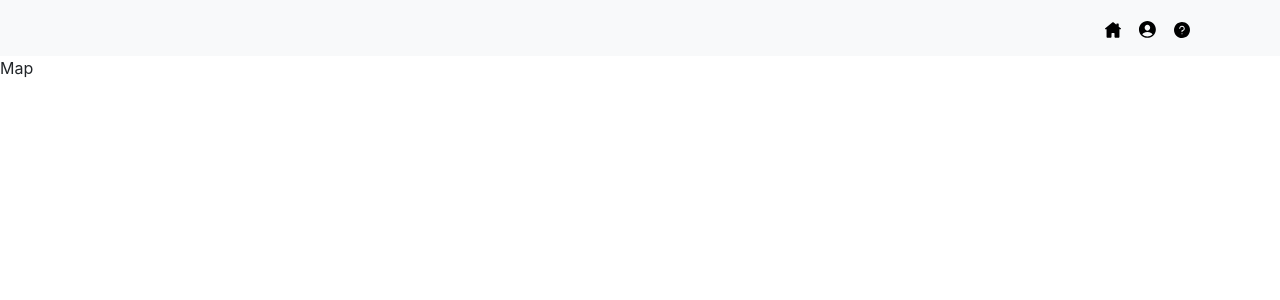
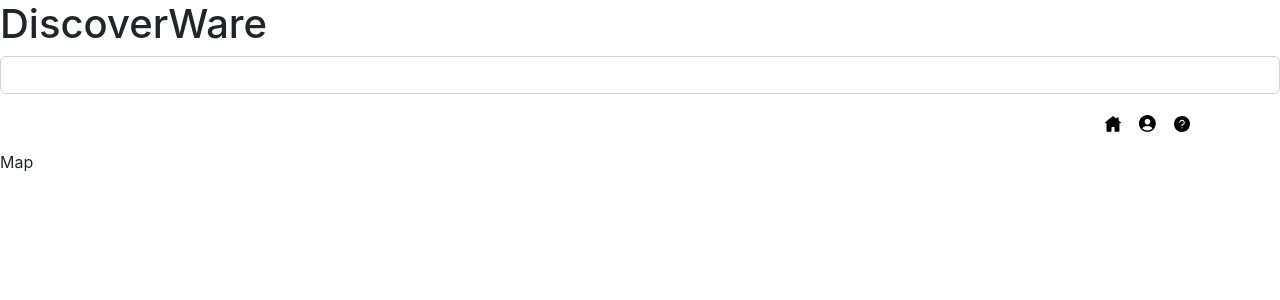
Before and after one commit to ijkeller/Discover-Ware-Client, a React (Create React App) app: page / in a window 1280 px wide. Shown: the top 300 px of the page. Built offline with nearby package versions, Linux system fonts and the light colour scheme.

Commit message:
Added site title and searchbar

```diff
--- a/src/layout/Header.js
+++ b/src/layout/Header.js
@@ -7,12 +7,15 @@ import { ReactComponent as ProfileIcon } from '../svg/person-circle-svgrepo-com.
 import { ReactComponent as AboutIcon } from '../svg/question-svgrepo-com.svg';
 import { NavLink } from "react-router-dom";
 import './Header.css';
+import Form from 'react-bootstrap/Form';
 
 class Header extends React.Component {
   render() {
     return (
       <header className='Header'>
-        <Navbar collapseOnSelect expand="lg" bg="light" variant="light">
+        <h1>DiscoverWare</h1>
+        <Form.Control type='search'></Form.Control>
+        <Navbar collapseOnSelect expand="lg" variant="secondary">
           <Container>
             <Navbar.Brand></Navbar.Brand>
             <Nav>
```
Also changed, not shown: src/layout/Header.css (line endings or trailing spaces), 1 other file (tests, documents, lock files or other folders).
